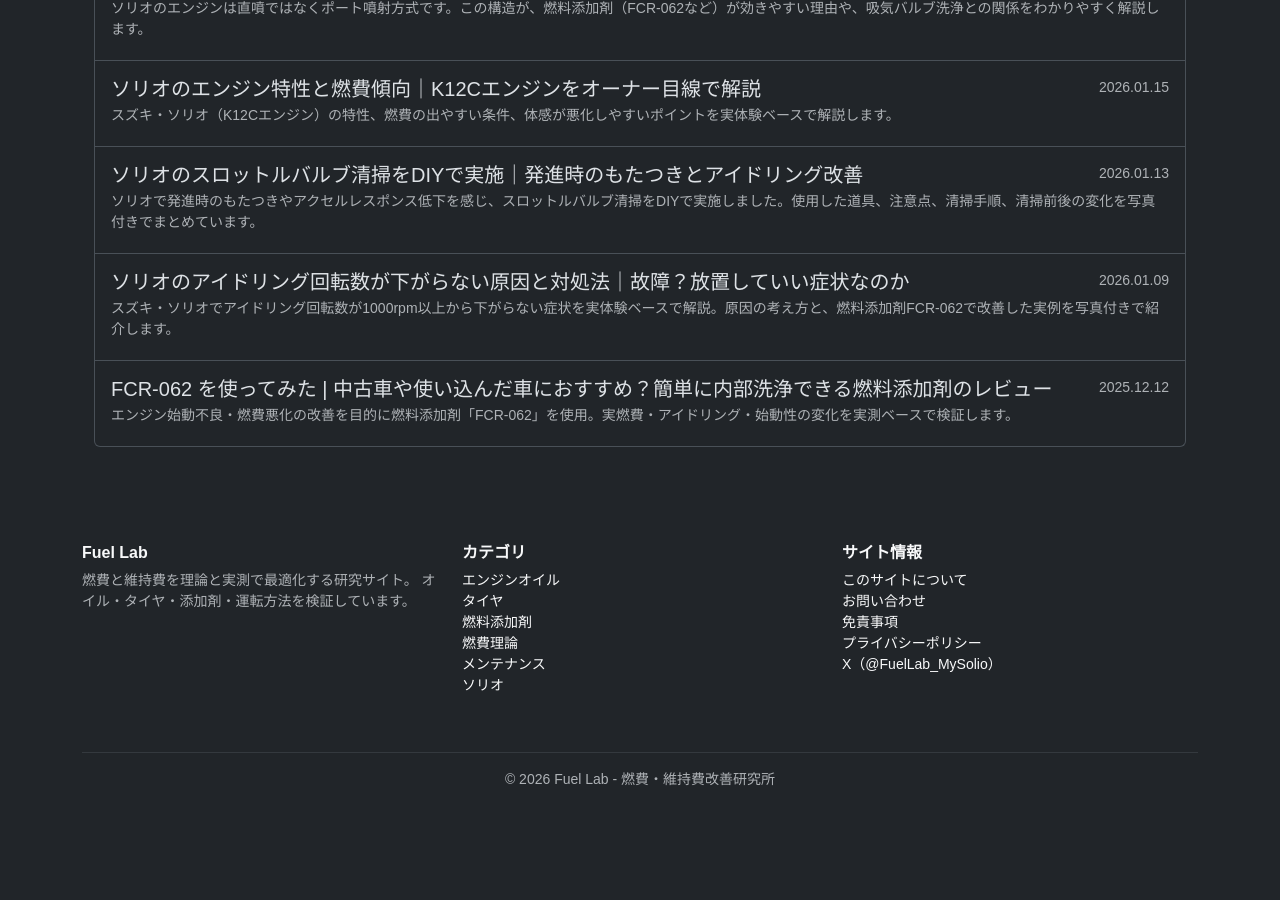
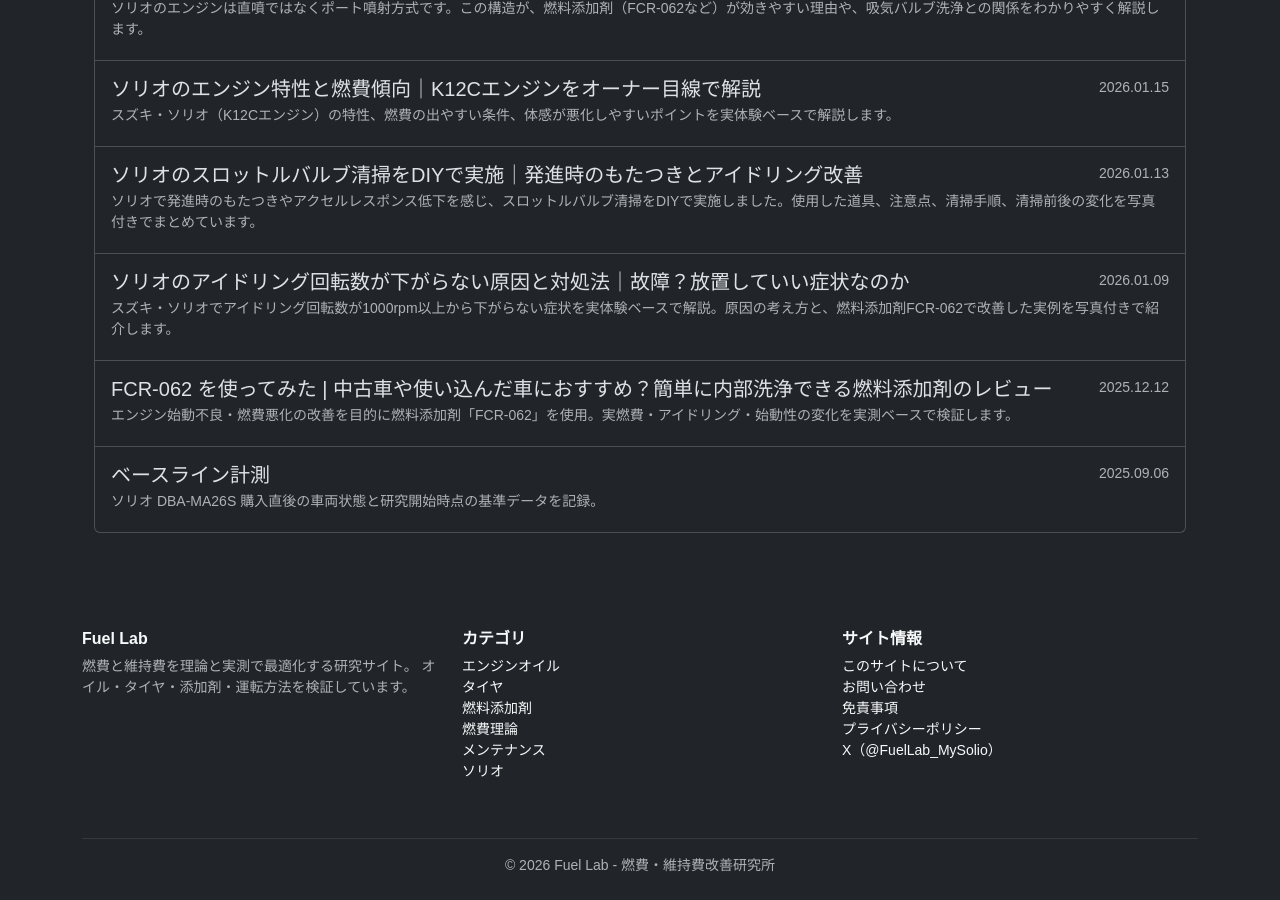
Before and after one commit to funyapar-org/fuel-lab, a Jekyll site: the page built from _category/solio.md, in a window 1280 px wide and 900 px high, scrolled down 1686 px. Built offline with Jekyll 4.4.1, drawn with Linux system fonts in a browser that asks for light colours; before the commit the page ends 2500 px from its top, so only the background shows below that.

Commit message:
ベースライン計測ページ

```diff
--- /dev/null
+++ b/_solio/baseline.md
@@ -0,0 +1,305 @@
+---
+
+layout: default
+title: ベースライン計測
+nav_title: ベースライン
+description: ソリオ DBA-MA26S 購入直後の車両状態と研究開始時点の基準データを記録。
+category: solio
+tags:
+  - baseline
+  - fuel-economy
+  - ma26s
+  - k12c
+  - research
+date: 2025-09-06T09:00:00+09:00
+
+---
+
+<div class="col-lg-8">
+
+  <div class="card shadow-sm mb-4">
+    <div class="card-body">
+
+      <h1 class="h2 mb-3">
+        ベースライン計測
+      </h1>
+
+      <p>
+        このページは燃費改善研究の出発点となる基準データを記録するためのページです。
+      </p>
+
+      <p>
+        今後実施する各種メンテナンスや改善施策は、ここに記録された状態を基準として評価します。
+      </p>
+
+    </div>
+  </div>
+
+
+
+  <div class="card shadow-sm mb-4">
+    <div class="card-body">
+
+      <h2 class="h4 mb-3">
+        車両情報
+      </h2>
+
+      <table class="table table-sm align-middle">
+
+        <tbody>
+
+          <tr>
+            <th style="width: 220px;">車種</th>
+            <td>スズキ ソリオ DBA-MA26S</td>
+          </tr>
+
+          <tr>
+            <th>エンジン</th>
+            <td>K12C 1.2L 自然吸気</td>
+          </tr>
+
+          <tr>
+            <th>トランスミッション</th>
+            <td>CVT</td>
+          </tr>
+
+          <tr>
+            <th>駆動方式</th>
+            <td>FF</td>
+          </tr>
+
+          <tr>
+            <th>購入日</th>
+            <td>2025-08-23</td>
+          </tr>
+
+          <tr>
+            <th>購入時走行距離</th>
+            <td>25,263 km</td>
+          </tr>
+
+        </tbody>
+
+      </table>
+
+    </div>
+  </div>
+
+
+
+  <div class="card shadow-sm mb-4">
+    <div class="card-body">
+
+      <h2 class="h4 mb-3">
+        初期状態
+      </h2>
+
+      <table class="table table-sm align-middle">
+
+        <tbody>
+
+          <tr>
+            <th style="width: 220px;">基準燃費</th>
+            <td>14.02 km/L</td>
+          </tr>
+
+          <tr>
+            <th>エンジンオイル</th>
+            <td>5W-30</td>
+          </tr>
+
+          <tr>
+            <th>タイヤ</th>
+            <td>EG02</td>
+          </tr>
+
+          <tr>
+            <th>タイヤサイズ</th>
+            <td>165/70R14</td>
+          </tr>
+
+          <tr>
+            <th>前輪残溝</th>
+            <td>6.0 mm</td>
+          </tr>
+
+          <tr>
+            <th>後輪残溝</th>
+            <td>6.0 mm</td>
+          </tr>
+
+          <tr>
+            <th>ホイール</th>
+            <td>純正スチールホイール</td>
+          </tr>
+
+        </tbody>
+
+      </table>
+
+    </div>
+  </div>
+
+
+
+  <div class="card shadow-sm mb-4">
+    <div class="card-body">
+
+      <h2 class="h4 mb-3">
+        使用環境
+      </h2>
+
+      <ul class="mb-0">
+
+        <li>街乗り中心（95%以上）</li>
+
+        <li>短距離走行の割合が高い</li>
+
+        <li>家族4人での利用が多い</li>
+
+        <li>積載量は比較的多め</li>
+
+        <li>エアコン使用頻度が高い</li>
+
+      </ul>
+
+    </div>
+  </div>
+
+
+
+  <div class="card shadow-sm mb-4">
+    <div class="card-body">
+
+      <h2 class="h4 mb-3">
+        計測条件
+      </h2>
+
+      <table class="table table-sm align-middle">
+
+        <tbody>
+
+          <tr>
+            <th style="width: 220px;">燃費測定方法</th>
+            <td>満タン法</td>
+          </tr>
+
+          <tr>
+            <th>使用燃料</th>
+            <td>レギュラーガソリン</td>
+          </tr>
+
+        </tbody>
+
+      </table>
+
+      <div class="alert alert-secondary mb-0">
+
+        本サイトに掲載している燃費データは、原則として満タン法による実測値を使用しています。
+
+      </div>
+
+    </div>
+  </div>
+
+
+
+  <div class="card shadow-sm mb-4">
+    <div class="card-body">
+
+      <h2 class="h4 mb-3">
+        研究目標
+      </h2>
+
+      <div class="row text-center">
+
+        <div class="col-md-6 mb-3">
+
+          <div class="border rounded p-3">
+
+            <div class="text-muted small">
+              現在
+            </div>
+
+            <div class="display-6">
+              14.02
+            </div>
+
+            <div>
+              km/L
+            </div>
+
+          </div>
+
+        </div>
+
+        <div class="col-md-6 mb-3">
+
+          <div class="border rounded p-3">
+
+            <div class="text-muted small">
+              目標
+            </div>
+
+            <div class="display-6">
+              16.0
+            </div>
+
+            <div>
+              km/L
+            </div>
+
+          </div>
+
+        </div>
+
+      </div>
+
+      <p class="mb-0">
+        各種メンテナンスや改善施策によって、街乗り主体の使用環境でも16km/L到達を目標とします。
+      </p>
+
+    </div>
+  </div>
+
+
+
+  <div class="card shadow-sm">
+    <div class="card-body">
+
+      <h2 class="h4 mb-3">
+        関連ページ
+      </h2>
+
+      <ul class="mb-0">
+
+        <li>
+          <a href="{{ site.baseurl }}/solio/fcr062-effect/">
+            FCR-062投入実験
+          </a>
+        </li>
+
+        <li>
+          <a href="{{ site.baseurl }}/solio/solio-oil-viscosity-fuel-economy/">
+            オイル粘度変更実験
+          </a>
+        </li>
+
+        <li>
+          <a href="{{ site.baseurl }}/solio/solio-vehicle-characteristics-overview/">
+            ソリオ車両特性まとめ
+          </a>
+        </li>
+
+        <li>
+          <a href="{{ site.baseurl }}/knowledge/cvtf-change-interval-long-ownership/">
+            CVTF交換の考察
+          </a>
+        </li>
+
+      </ul>
+
+    </div>
+  </div>
+
+</div>
```
Also changed, not shown: _data/solio_meta.yml (+5 -2 lines), _includes/solio/fuel/progress-gauge.html (+6 -1 lines).
